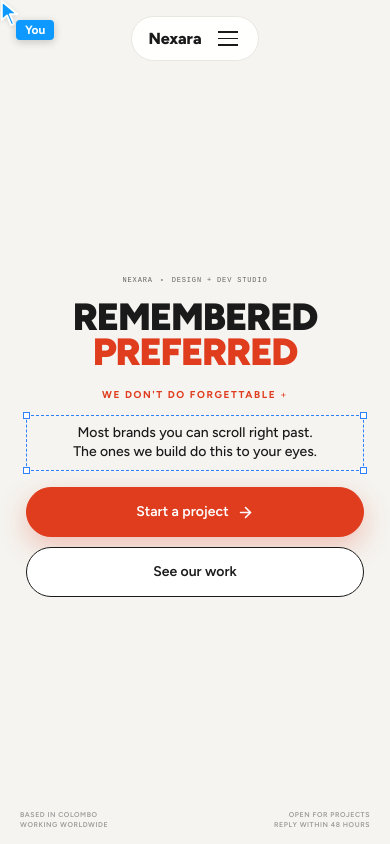
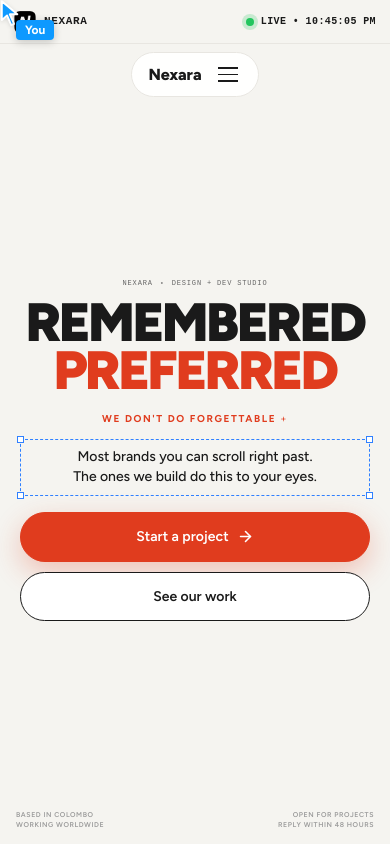
Before and after one commit to nexaramediastudio/nexaramedia, a Next.js app: page / in a window 390 px wide. Shown: the top 844 px of the page. Built offline with nearby package versions, Linux system fonts and the light colour scheme.

Commit message:
Add mobile status bar and refine hero spacing on small screens.
Co-authored-by: Cursor <cursoragent@cursor.com>

```diff
--- a/app/globals.css
+++ b/app/globals.css
@@ -421,6 +421,87 @@ section {
   text-decoration: none;
   padding: 12px 0;
   border-bottom: 1px solid var(--color-border);
+}
+
+/* ── Mobile status bar (mobile only) ───────────────────── */
+.mobile-status-bar {
+  display: none;
+}
+
+@media (max-width: 899px) {
+  .mobile-status-bar {
+    position: fixed;
+    top: 0;
+    left: 0;
+    right: 0;
+    z-index: 1001;
+    display: flex;
+    align-items: center;
+    justify-content: space-between;
+    gap: 10px;
+    height: 44px;
+    padding: 0 14px;
+    background: rgba(245, 244, 240, 0.96);
+    backdrop-filter: blur(12px);
+    -webkit-backdrop-filter: blur(12px);
+    border-bottom: 1px solid var(--color-border);
+  }
+
+  .mobile-status-bar__brand {
+    display: inline-flex;
+    align-items: center;
+    gap: 8px;
+    min-width: 0;
+    flex-shrink: 0;
+    text-decoration: none;
+    color: var(--color-dark);
+  }
+
+  .mobile-status-bar__logo {
+    width: 22px;
+    height: 22px;
+    border-radius: 6px;
+    object-fit: cover;
+    flex-shrink: 0;
+  }
+
+  .mobile-status-bar__name {
+    font-family: ui-monospace, "SF Mono", "Cascadia Mono", "Roboto Mono", monospace;
+    font-size: 11px;
+    font-weight: 700;
+    letter-spacing: 0.06em;
+    white-space: nowrap;
+  }
+
+  .mobile-status-bar__live {
+    display: inline-flex;
+    align-items: center;
+    gap: 7px;
+    min-width: 0;
+    flex-shrink: 0;
+  }
+
+  .mobile-status-bar__live-dot {
+    width: 8px;
+    height: 8px;
+    border-radius: 50%;
+    background: #22c55e;
+    flex-shrink: 0;
+    box-shadow: 0 0 0 4px rgba(34, 197, 94, 0.22);
+  }
+
+  .mobile-status-bar__live-text {
+    font-family: ui-monospace, "SF Mono", "Cascadia Mono", "Roboto Mono", monospace;
+    font-size: 10px;
+    font-weight: 600;
+    letter-spacing: 0.04em;
+    color: var(--color-dark);
+    white-space: nowrap;
+  }
+
+  .site-nav {
+    top: 52px;
+  }
 }
 
 /* ── macOS Window ──────────────────────────────────────── */
@@ -2852,19 +2933,23 @@ section {
 
 @media (max-width: 899px) {
   #hero {
-    height: auto;
+    height: 100dvh;
+    height: 100svh;
     min-height: 100dvh;
     min-height: 100svh;
-    padding: 76px 18px 18px;
+    padding: 104px 12px 18px;
+    grid-template-rows: 1fr auto;
   }
 
   .hero-content {
     width: 100%;
+    justify-content: center;
+    padding-top: 0;
   }
 
   .hero-copy {
     width: 100%;
-    padding: 0 6px;
+    padding: 0 4px;
     box-sizing: border-box;
   }
 }
@@ -2890,11 +2975,11 @@ section {
   .hero-headline {
     width: 100%;
     max-width: 100%;
-    font-size: clamp(34px, 10.5vw, 46px);
-    letter-spacing: -0.03em;
-    margin-bottom: 16px;
-    line-height: 0.92;
-    padding: 0 10px;
+    font-size: clamp(44px, 15.8vw, 62px);
+    letter-spacing: -0.045em;
+    margin-bottom: 14px;
+    line-height: 0.9;
+    padding: 0 6px;
     box-sizing: border-box;
   }
 
@@ -2905,11 +2990,11 @@ section {
   }
 
   .hero-eyebrow {
-    font-size: 7.5px;
-    letter-spacing: 0.14em;
-    margin-bottom: 14px;
-    padding: 0 10px;
-    line-height: 1.45;
+    font-size: 8px;
+    letter-spacing: 0.15em;
+    margin-bottom: 12px;
+    padding: 0 6px;
+    line-height: 1.4;
     max-width: 100%;
     box-sizing: border-box;
   }
@@ -2994,17 +3079,18 @@ section {
 
 @media (max-width: 390px) {
   #hero {
-    padding: 72px 14px 14px;
+    padding: 100px 10px 14px;
   }
 
   .hero-headline {
-    font-size: clamp(30px, 9.8vw, 38px);
-    padding: 0 6px;
+    font-size: clamp(40px, 16.2vw, 54px);
+    padding: 0 4px;
   }
 
   .hero-eyebrow {
     font-size: 7px;
     letter-spacing: 0.12em;
+    margin-bottom: 10px;
   }
 
   .hero-corner {
--- /dev/null
+++ b/components/layout/MobileStatusBar.tsx
@@ -0,0 +1,47 @@
+"use client";
+
+import { useEffect, useState } from "react";
+import Image from "next/image";
+import Link from "next/link";
+import appIcon from "@/app/icon.png";
+
+function formatLiveTime(date: Date): string {
+  return date.toLocaleTimeString("en-US", {
+    hour: "2-digit",
+    minute: "2-digit",
+    second: "2-digit",
+    hour12: true,
+  });
+}
+
+export function MobileStatusBar() {
+  const [time, setTime] = useState("");
+
+  useEffect(() => {
+    const tick = () => setTime(formatLiveTime(new Date()));
+    tick();
+    const id = window.setInterval(tick, 1000);
+    return () => window.clearInterval(id);
+  }, []);
+
+  return (
+    <div className="mobile-status-bar" aria-label="Site status">
+      <Link href="#hero" className="mobile-status-bar__brand">
+        <Image
+          src={appIcon}
+          alt=""
+          width={22}
+          height={22}
+          className="mobile-status-bar__logo"
+          priority
+        />
+        <span className="mobile-status-bar__name">NEXARA</span>
+      </Link>
+
+      <div className="mobile-status-bar__live">
+        <span className="mobile-status-bar__live-dot" aria-hidden />
+        <span className="mobile-status-bar__live-text">LIVE • {time || "—"}</span>
+      </div>
+    </div>
+  );
+}
--- a/components/layout/Navbar.tsx
+++ b/components/layout/Navbar.tsx
@@ -3,6 +3,7 @@
 import { useEffect, useRef, useState } from "react";
 import Link from "next/link";
 import { Mail } from "lucide-react";
+import { MobileStatusBar } from "@/components/layout/MobileStatusBar";
 import { useLenisInstance } from "@/components/providers/LenisProvider";
 import { scrollToSection } from "@/lib/scrollTo";
 import { gsap } from "@/lib/gsap";
@@ -95,6 +96,8 @@ export function Navbar() {
 
   return (
     <>
+      <MobileStatusBar />
+
       <nav className="site-nav" aria-label="Main">
         <div ref={navRailRef} className="site-nav-rail">
           <div className="site-nav-side hero-pill site-nav-side--left">
```
